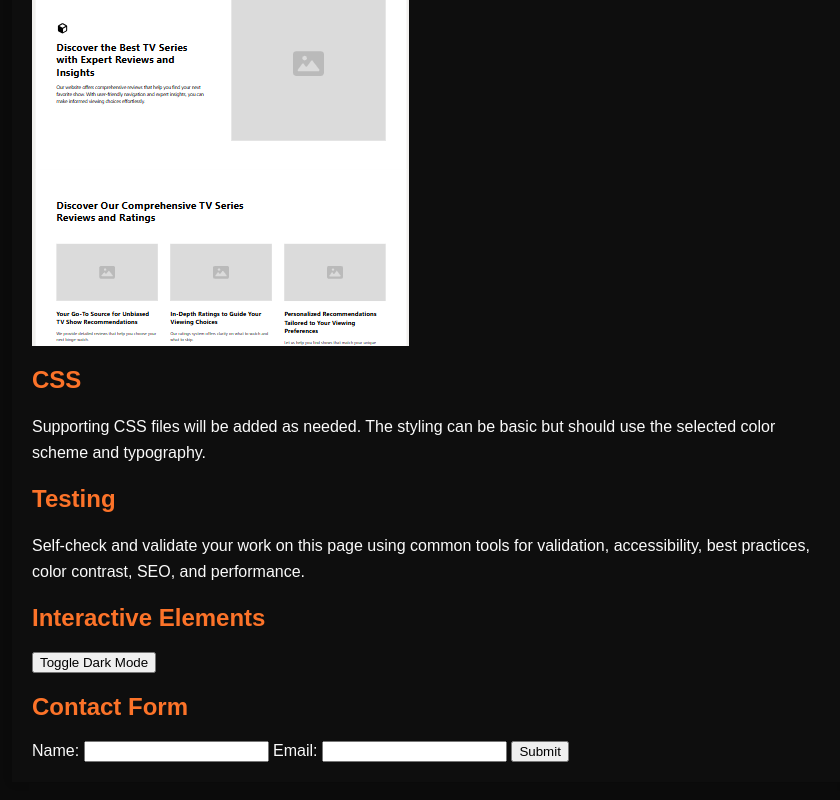
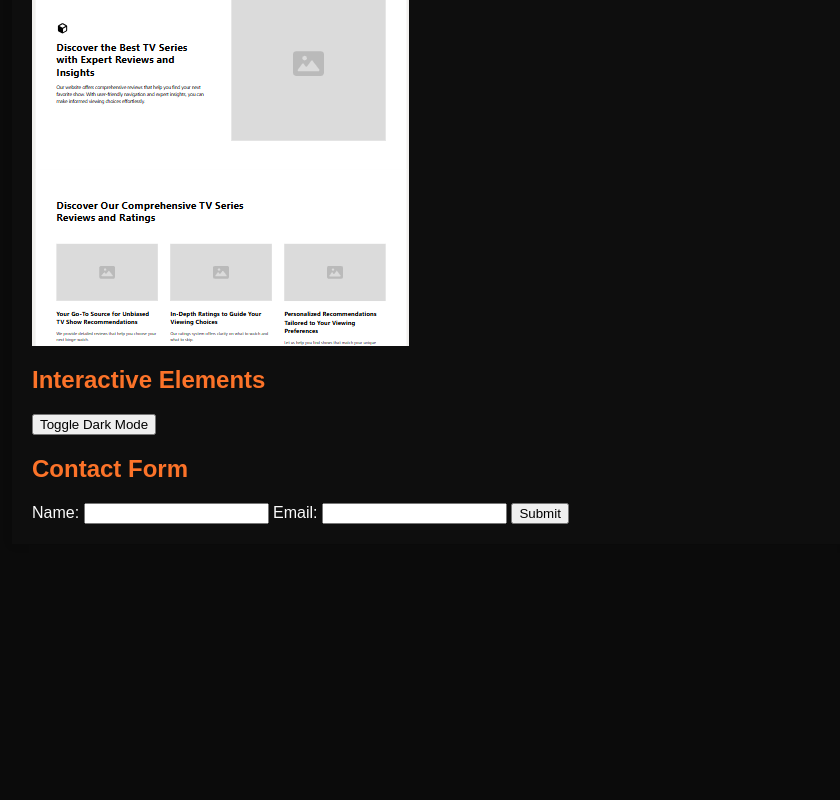
Before and after one commit to frankjvip/wdd131, a plain HTML site: page project/siteplan.html in a window 1280 px wide. Shown: the part 2322-3122 px from the top of the page, without its empty margins (208-1048 px from the left). After the commit the page ends 2886 px from the top, so only its background shows below. Drawn offline with Linux system fonts and the light colour scheme.

Commit message:
worked site plan

```diff
--- a/project/siteplan.html
+++ b/project/siteplan.html
@@ -40,11 +40,6 @@
         <p><strong>Desktop View:</strong></p>
         <img src="images/wireframe1.png" alt="Desktop Wireframe">
 
-        <h2>CSS</h2>
-        <p>Supporting CSS files will be added as needed. The styling can be basic but should use the selected color scheme and typography.</p>
-
-        <h2>Testing</h2>
-        <p>Self-check and validate your work on this page using common tools for validation, accessibility, best practices, color contrast, SEO, and performance.</p>
 
         <h2>Interactive Elements</h2>
         <button id="toggle-dark-mode">Toggle Dark Mode</button>
```
